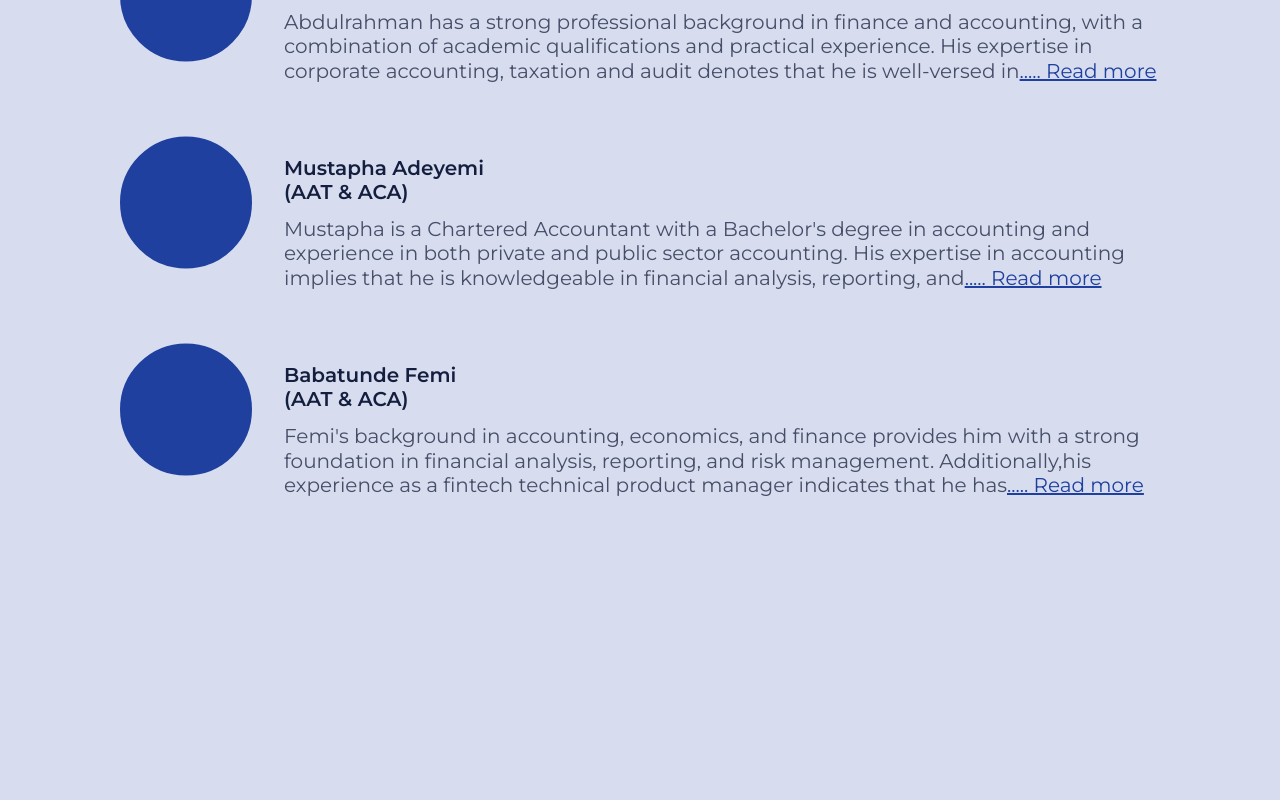
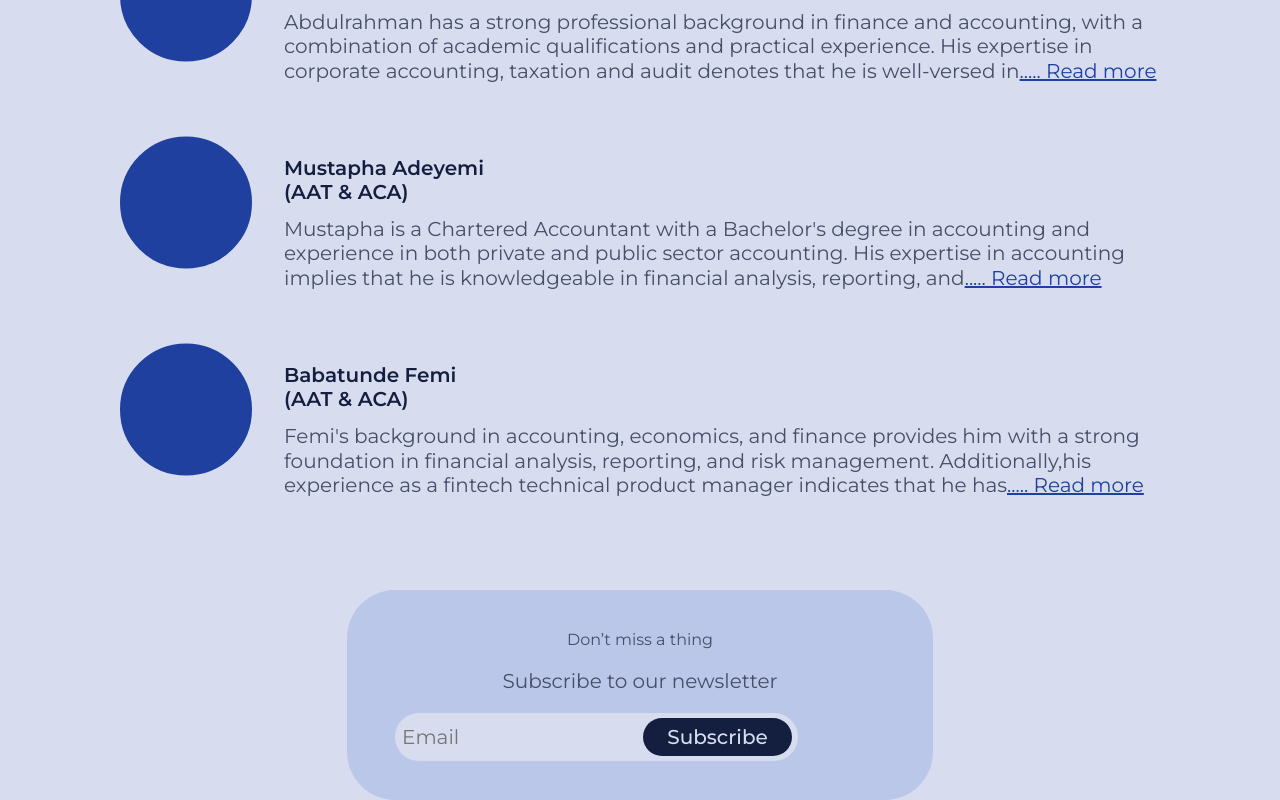
Before and after one commit to nonfungiblehayor/Amb-s-website-, a React (Create React App) app in the folder amb/: page / in a window 1280 px wide. Shown: the part 3800-4600 px from the top of the page. Before the commit the page ends 4297 px from the top, so only its background shows below. Built offline with nearby package versions, Linux system fonts and the light colour scheme.

Commit message:
feat: created newsletter section component

```diff
--- a/amb/src/App.jsx
+++ b/amb/src/App.jsx
@@ -3,7 +3,8 @@ import Subheader from './components/sub-header';
 import Service from './components/service';
 import Pricing from './components/pricing';
 import Request from './components/request';
-import About from './components/about'
+import About from './components/about';
+import Newsletter from './components/newsletter';
 
 function App() {
   return (
@@ -14,6 +15,7 @@ function App() {
       <Pricing />
       <Request />
       <About />
+      <Newsletter />
     </div>
   );
 }
--- a/amb/src/App.module.scss
+++ b/amb/src/App.module.scss
@@ -537,3 +537,59 @@ body {
     }
   }
 }
+.newsletterSection {
+  @include coldisplayStyle();
+  justify-content: center;
+  align-items: center;
+  margin-top: $marginTop;
+  .letterDiv {
+    width: 490px;
+    height: 162px;
+    border-radius: 48px;
+    @include coldisplayStyle();
+    background-color: #BBC7E9;
+    justify-content: center;
+    padding: 24px 48px 24px 48px;
+    span {
+      font-family: $textFont;
+      font-weight: 400;
+      font-size: 16px;
+      color: $normalTextColor;
+      text-align: center;
+    }
+    p {
+      font-family: $textFont;
+      font-weight: 400;
+      font-size: 20px;
+      color: $normalTextColor;
+      text-align: center;
+    }
+    .inputDiv {
+      @include rowdisplayStyle();
+      align-items: center;
+      input {
+        width: 394px;
+        height: 46px;
+        border-radius: 24px;
+        background-color: $bgColor;
+        border: none;
+        font-size: 20px;
+        font-family: $textFont;
+        font-weight: 400;
+        padding-left: 7px;
+        margin-right: -155px;
+      }
+      .subBtn {
+        width: 149px;
+        height: 38px;
+        border-radius: 24px;
+        background-color: #141F3F;
+        font-size: 20px;
+        font-weight: 500;
+        font-family: $textFont;
+        color: $bgColor;
+        border: none;
+      }
+    }
+  }
+}
--- /dev/null
+++ b/amb/src/components/newsletter.jsx
@@ -0,0 +1,22 @@
+import React from "react";
+import style from '../App.module.scss';
+
+function Newsletter() {
+    return <section className={style.newsletterSection}>
+        <div className={style.letterDiv}>
+            <span>
+            Don’t miss a thing
+            </span>
+            <p>
+            Subscribe to our newsletter
+            </p>
+            <div className={style.inputDiv}>
+                <input type='email' placeholder="Email"></input>
+                <button className={style.subBtn}>
+                Subscribe
+                </button>
+            </div>
+        </div>
+    </section>
+}
+export default Newsletter
```
